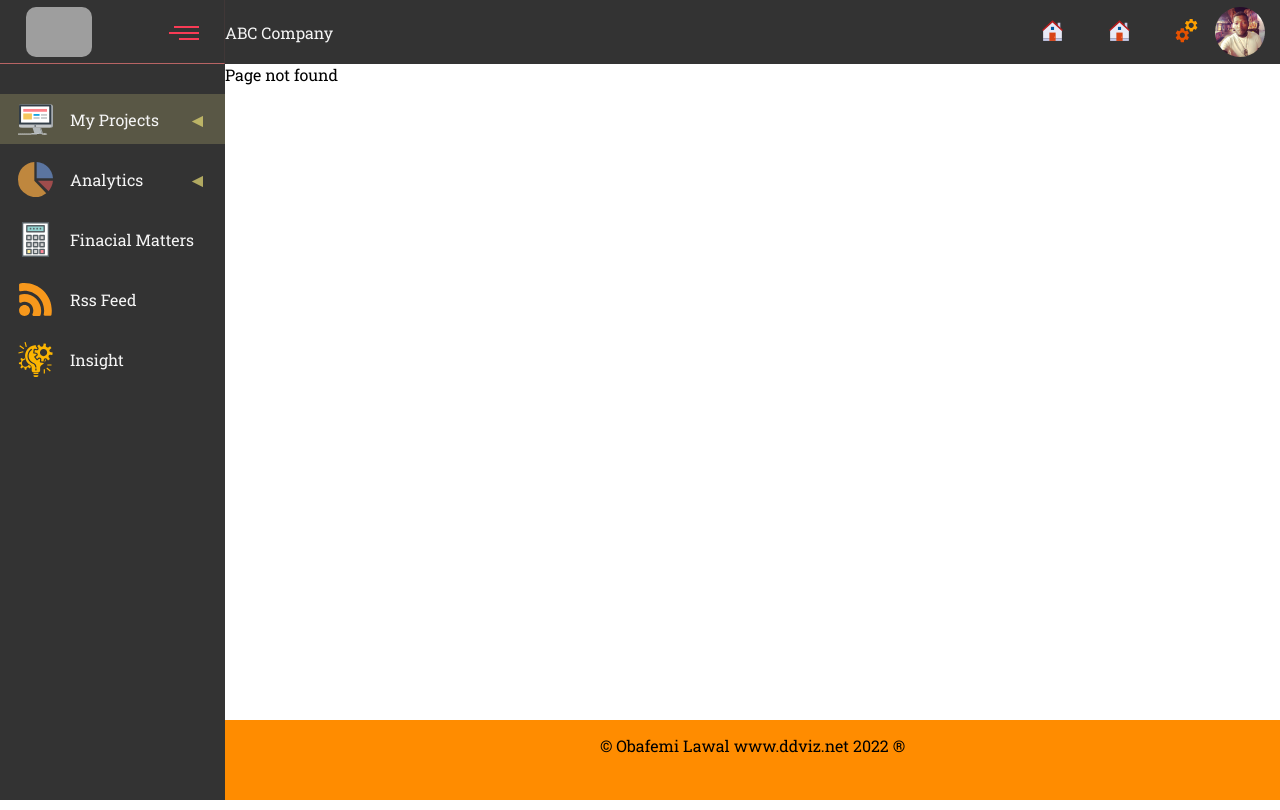
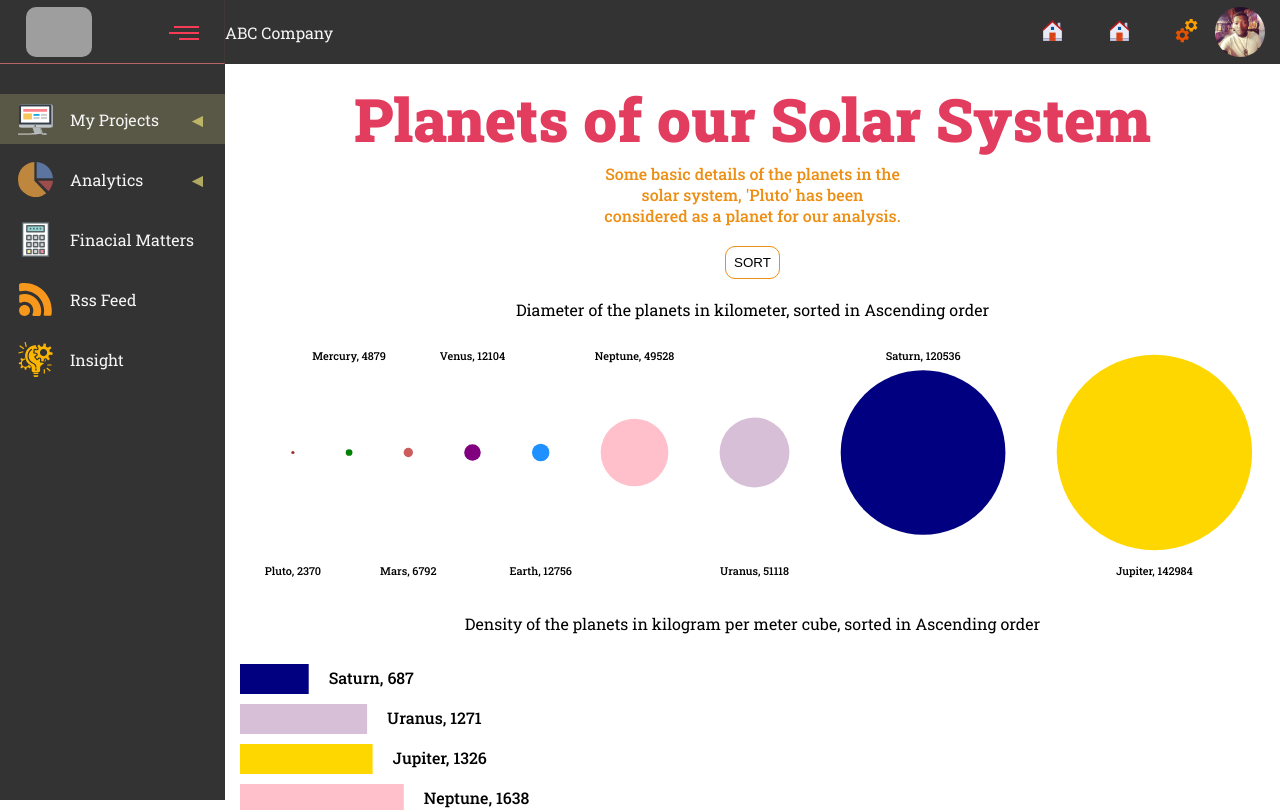
Before and after one commit to swisscodes/project-ts, a React (Create React App) app: page /projects/d3/solar-system in a window 1280 px wide. Before the commit this address had no page. Shown: the top 810 px of the page. Built offline with nearby package versions, Linux system fonts and the light colour scheme; grey boxes are pictures that could not be loaded; a web font is replaced by a local one.

Commit message:
completed the planet project

```diff
--- a/src/components/d3/D3.tsx
+++ b/src/components/d3/D3.tsx
@@ -2,7 +2,7 @@ import './d3.css'
 import React from 'react'
 import { useLocation, Link } from 'react-router-dom'
 import SelectionCards from './SelectionCards'
-import {capture, capture1} from './static/img/index'
+import {capture, capture1, capture2, capture3} from './static/img/index'
 
 function D3() {
 
@@ -15,8 +15,8 @@ function D3() {
       <div className='d3-main util-15px-pad full-height'>
         <div className='d3-projects-main'>
           <SelectionCards header={'Selections'} to={'selection'} imgFront={capture} imgBack={capture1} alt={'select-image'}/>
-          <SelectionCards header={'something else not ready2'} to={'top-10'}  />
-          <SelectionCards header={'something else not ready3'} to={'coming-soon'} />
+          <SelectionCards header={'ImDb Rating'} to={'top-10'}  imgFront={capture2} imgBack={capture3} alt={'solar-system-image'}/>
+          <SelectionCards header={'Solar System'} to={'solar-system'} />
         </div>
       </div>
     </div>
--- a/src/components/d3/solar/SolarSystem.tsx
+++ b/src/components/d3/solar/SolarSystem.tsx
@@ -1,9 +1,156 @@
-import React from 'react'
+import './solarsytem.css'
+import React, {SyntheticEvent, useEffect, useState, useRef, useLayoutEffect} from 'react'
+import { solarData, TsolarObj} from './solarData'
+import {BaseType, select} from 'd3'
+
+
 
 function SolarSystem() {
+
+	const [sortState, setSortState] = useState<string>('Ascending')
+	const [toShow, setToShow] = useState<boolean>(true)
+
+	const [showText, setShowText] = useState<string>()
+	let svgDiameterRef = useRef(null)
+	let svgDensityRef = useRef(null)
+
+	let sortedSolarDataDiameter = [...solarData].sort((a,b) => {
+		return sortState === 'Ascending'?
+			a.diameter - b.diameter
+			:
+			b.diameter - a.diameter
+	})
+
+	let sortedSolarDataDensity = [...solarData].sort((a,b) => {
+		return sortState === 'Ascending'?
+			a.density - b.density
+			:
+			b.density - a.density
+	})
+
+
+	useEffect(() => {
+
+		const timeToSort = setTimeout(()=>setShowText(()=>''), 1500)
+
+		let cxValue = 0
+		let diameterSvg = select(svgDiameterRef.current)
+		let densitySvg = select(svgDensityRef.current)
+
+		diameterSvg.selectAll('circle')
+			.data(sortedSolarDataDiameter, (d,i,n) => {
+				let obj = d as TsolarObj
+				return obj.name
+			})
+			.join('circle')
+			.attr('r', (d) =>  d.diameter / 1000)
+			.attr('cx', (d,i, n) => {
+				if(i === 0) {
+					cxValue = d.diameter / 1000;
+				}
+				else {
+					let prevRadius = Number(select(n[i -1]).attr('r'))
+					cxValue = cxValue + prevRadius + d.diameter / 1000
+				}
+				return (75 * (i + 1)) + cxValue
+			})
+			.attr('cy', '150')
+			.style('fill' , (d) => d.color)
+
+
+		diameterSvg.selectAll('text')
+			.data(sortedSolarDataDiameter, (d) => {
+				let obj = d as TsolarObj
+				return obj.name
+			})
+			.join('text')
+			.attr('x', (d, i, n) =>  {
+				let aaaa = diameterSvg.selectAll('circle').nodes()[i]
+				return select(aaaa).attr('cx')
+			})
+			.attr('y', (d, i, n) => {
+				return i % 2 === 0? '330':'15'
+			})
+			.text((d) => `${d.name}, ${d.diameter}`)
+
+			densitySvg.selectAll('rect')
+				.data(sortedSolarDataDensity,(d) => {
+					let obj = d as TsolarObj
+					return obj.name
+				})
+				.join('rect')
+				.attr('width', (d)=> d.density / 10)
+				.attr('height', '30')
+				.attr('y', (d, i, n) => i*40 )
+				.style('fill', (d) => d.color)
+
+			densitySvg.selectAll('text')
+				.data(sortedSolarDataDensity, (d) => {
+					let obj = d as TsolarObj
+					return obj.name
+				})
+				.join('text')
+				.attr('x', (d) => (d.density / 10) + 20)
+				.attr('y', (d, i, n) => (i*40) + 20)
+				.text((d) => `${d.name}, ${d.density}`)
+				.style('text-anchor', 'start')
+
+		return () => clearTimeout(timeToSort)
+
+	},)
+
+
+
   return (
-    <div>SolarSystem</div>
+    <div className='solar-container util-15px-pad'>
+      <div className="solar-main">
+
+        <div>
+					<h1 title= 'Solar system' className='solar-title'>Planets of our Solar System</h1>
+					<div className='solar-p-wrap'>
+						<p>Some basic details of the planets in the solar system, 'Pluto' has been considered
+								as a planet for our analysis.
+						</p>
+						</div>
+        </div>
+
+				<div className='solar-charts'>
+					<div className='solar-btn-msg'>
+						<button className="solar-btn-main" onClick={(e)=>sortButton(e)}>SORT</button>
+						<p className="solar-btn-p">{showText}</p>
+					</div>
+				</div>
+
+				<div className="solar-diameter">
+					<p>Diameter of the planets in kilometer, sorted in {sortState} order</p>
+					<svg ref={svgDiameterRef} viewBox='0 0 1500 350'></svg>
+				</div>
+
+				<div className="solar-density">
+					<p>Density of the planets in kilogram per meter cube, sorted in {sortState} order</p>
+					<svg ref={svgDensityRef} viewBox='0 0 680 350'></svg>
+				</div>
+      </div>
+
+    </div>
   )
+
+	//Hoisted
+	function sortButton(e:SyntheticEvent) {
+
+		if(toShow) {
+			setSortState(() => 'Descending')
+			setShowText(()=> 'Descending')
+		}
+		else {
+			setSortState(() => 'Ascending')
+			setShowText(()=> 'Ascending')
+		}
+		setToShow(() => !toShow)
+
+
+	}
+
 }
 
 export default SolarSystem
--- /dev/null
+++ b/src/components/d3/solar/solarData.ts
@@ -0,0 +1,67 @@
+
+
+export type TsolarObj = {
+  name:string,
+  diameter:number,
+  density:number,
+  color:string,
+}
+
+export type TsolarDataArray = TsolarObj[]
+
+export const  solarData:TsolarDataArray = [
+  {
+    name: 'Mercury',
+    diameter: 4879,
+    density: 5427,
+    color: 'green'
+  },
+  {
+    name: 'Venus',
+    diameter: 12104,
+    density: 5243,
+    color: 'purple'
+  },
+  {
+    name: 'Earth',
+    diameter: 12756,
+    density: 5514,
+    color: 'dodgerblue'
+  },
+  {
+    name: 'Mars',
+    diameter: 6792,
+    density: 3933,
+    color: 'indianred'
+  },
+  {
+    name: 'Jupiter',
+    diameter: 142984,
+    density: 1326,
+    color: 'gold'
+  },
+  {
+    name: 'Saturn',
+    diameter: 120536,
+    density: 687,
+    color: 'navy'
+  },
+  {
+    name: 'Uranus',
+    diameter: 51118,
+    density: 1271,
+    color: 'thistle'
+  },
+  {
+    name: 'Neptune',
+    diameter: 49528,
+    density: 1638,
+    color: 'pink'
+  },
+  {
+    name: 'Pluto',
+    diameter: 2370,
+    density: 2095,
+    color: 'brown'
+  }
+];
--- /dev/null
+++ b/src/components/d3/solar/solarsytem.css
@@ -0,0 +1,67 @@
+.solar-main {
+    margin-bottom: 0.9375em;
+}
+
+.solar-main h1 {
+    font-weight: 900;
+    font-size: 60px;
+    text-align: center;
+    color: rgb(226, 61, 94);
+    margin-bottom: 5px;
+}
+
+.solar-p-wrap {
+    display: flex;
+    justify-content: center;
+}
+
+.solar-p-wrap p {
+    width: 300px;
+    color: rgba(236, 143, 20, 1);
+    font-weight: 500;
+    text-align: center;
+}
+
+.solar-btn-msg {
+    margin-top: 20px;
+    display: flex;
+    flex-flow: column wrap;
+    align-items: center;
+}
+
+.solar-btn-msg button {
+    padding: 8px;
+    background-color: white;
+    border: 1px solid rgba(236, 143, 20, 1);
+    border-radius: 10px;
+    cursor: pointer;
+    outline: none;
+}
+
+.solar-btn-msg button:hover {
+    color: white;
+    background-color: rgba(236, 143, 20, 1);
+}
+
+.solar-diameter svg, .solar-density svg {
+    margin-top: 30px;
+    max-width: 1366px;
+    max-height: 350px;
+
+}
+.solar-diameter p, .solar-density p {
+    text-align: center;
+    margin-top: 20px;
+}
+
+.solar-diameter text, .solar-density text {
+    text-anchor: middle;
+    font-weight:500;
+}
+
+@media only screen and (max-width: 600px) {
+    .solar-main h1 {
+        font-size: 50px;
+        line-height: 1.2;
+    }
+}
--- a/src/components/d3/static/img/index.ts
+++ b/src/components/d3/static/img/index.ts
@@ -1,4 +1,6 @@
 import capture from './capture.jpg'
 import capture1 from './capture1.jpg'
+import capture2 from './capture2.jpg'
+import capture3 from './capture3.jpg'
 
-export {capture, capture1}
+export {capture, capture1, capture2, capture3 }
--- a/src/components/d3/top10Imdb/top10.css
+++ b/src/components/d3/top10Imdb/top10.css
@@ -125,6 +125,7 @@
 #m-gross-dura div p {
     text-align: center;
 }
+
 .m-gross-svg {
     max-width: 500px;
 }
--- /dev/null
+++ b/src/pages/d3Pages/SolarSystemPage.tsx
@@ -0,0 +1,10 @@
+import React from 'react'
+import SolarSystem from 'components/d3/solar/SolarSystem'
+
+function SolarSystemPage() {
+  return (
+    <div><SolarSystem /></div>
+  )
+}
+
+export default SolarSystemPage
--- a/src/routes/MainRoutes.tsx
+++ b/src/routes/MainRoutes.tsx
@@ -7,6 +7,7 @@ import SelectionPage from 'pages/d3Pages/SelectionPage';
 import OrdersPage from 'pages/OrdersPage';
 import PaymentsPage from 'pages/PaymentsPage';
 import Top10Page from 'pages/d3Pages/Top10Page';
+import SolarSystemPage from 'pages/d3Pages/SolarSystemPage';
 
 function MainRoutes() {
   return (
@@ -18,6 +19,7 @@ function MainRoutes() {
           <Route path='projects/d3' element={<D3Page />} />
             <Route path='projects/d3/selection' element={<SelectionPage />} />
             <Route path='projects/d3/top-10' element={<Top10Page />} />
+            <Route path='projects/d3/solar-system' element={<SolarSystemPage />} />
           {/** End D3 Routes */}
         {/** End of Projects Routes */}
         <Route path='/analytics/orders' element={<OrdersPage />} />
```
Also changed, not shown: src/components/d3/solar/useSolarEffect.ts (added, +13 -0 lines), src/components/d3/static/img/capture2.jpg (added), src/components/d3/static/img/capture3.jpg (added).
